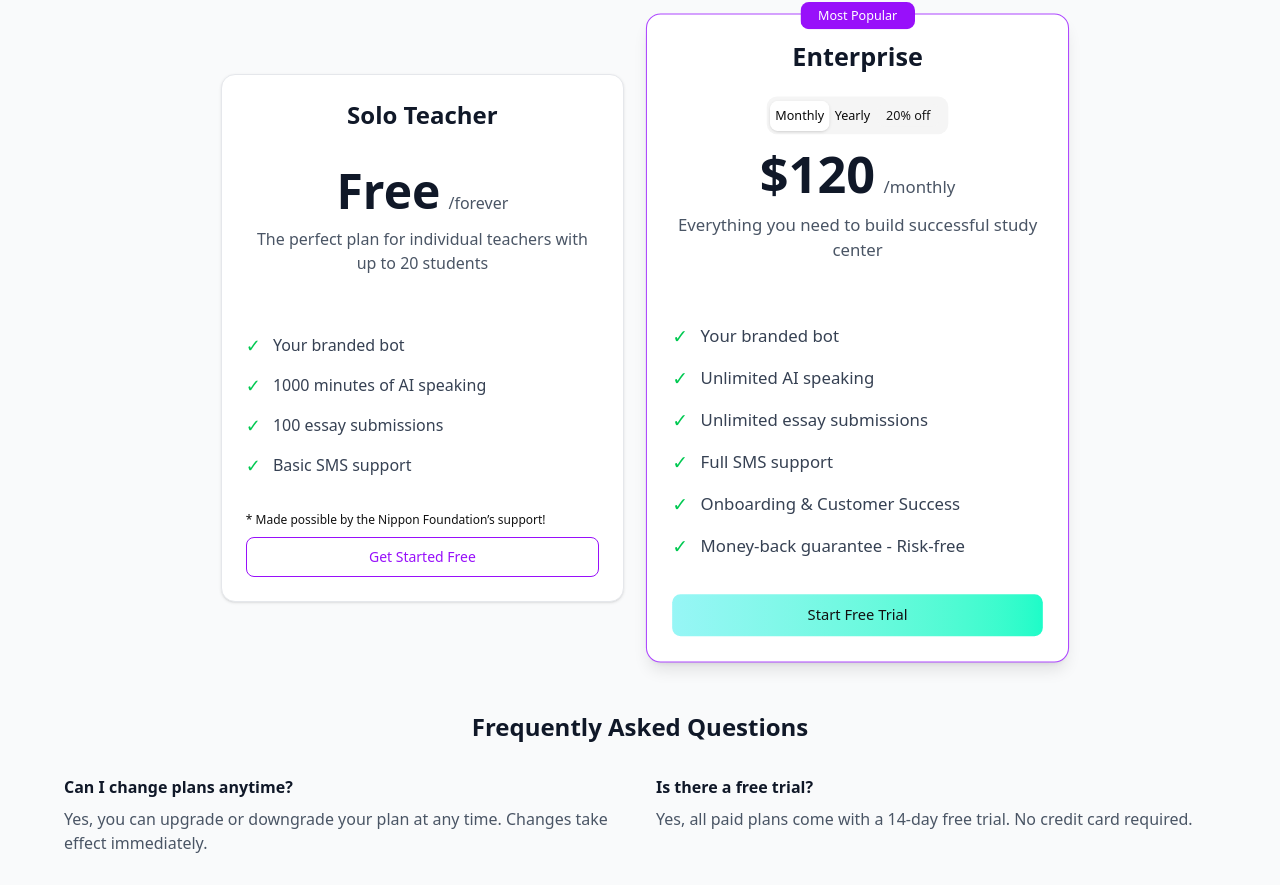
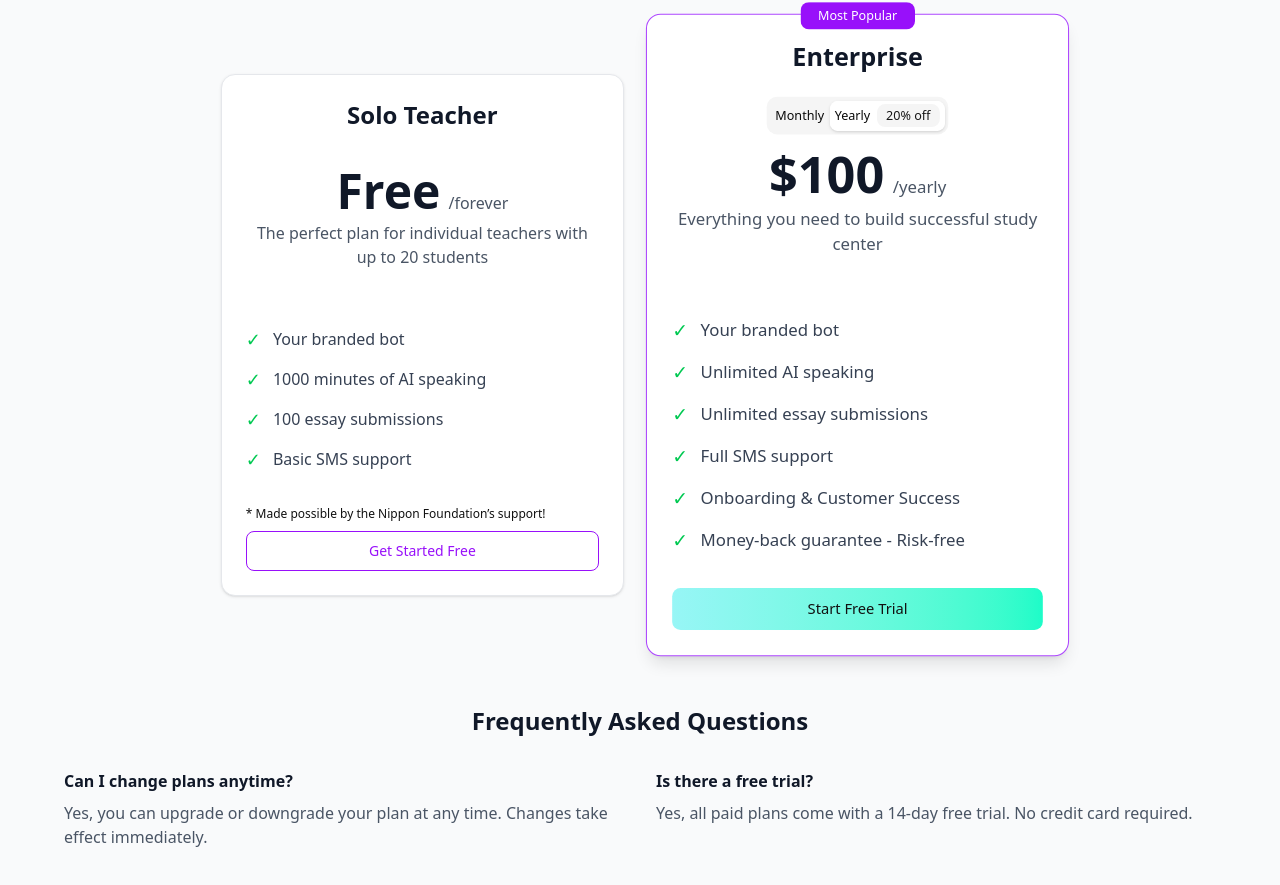
Before and after one commit to MalikaRakhimova31/tarteeb, a Next.js app: page / in a window 1280 px wide. Shown: the part 4478-5363 px from the top of the page. Built offline with nearby package versions, Linux system fonts and the light colour scheme.

Commit message:
feat: pricing fixed

```diff
--- a/src/components/Pricing.tsx
+++ b/src/components/Pricing.tsx
@@ -8,7 +8,7 @@ import { Tabs, TabsList, TabsTrigger } from "@/components/ui/tabs";
 import { useState } from "react";
 
 export default function Pricing() {
-  const [frequency, setFrequency] = useState<string>("monthly");
+  const [frequency, setFrequency] = useState<string>("yearly");
   const plans = [
     {
       name: "Solo Teacher",
@@ -119,7 +119,7 @@ export default function Pricing() {
                     <span className="text-gray-600 ml-2">/{plan.period}</span>
                   )}
                 </div>
-                {<p className="text-sm text-[#6366F1]">{plan.discount}</p>}
+
                 <p className="text-gray-600">{plan.description}</p>
               </CardHeader>
 
```
